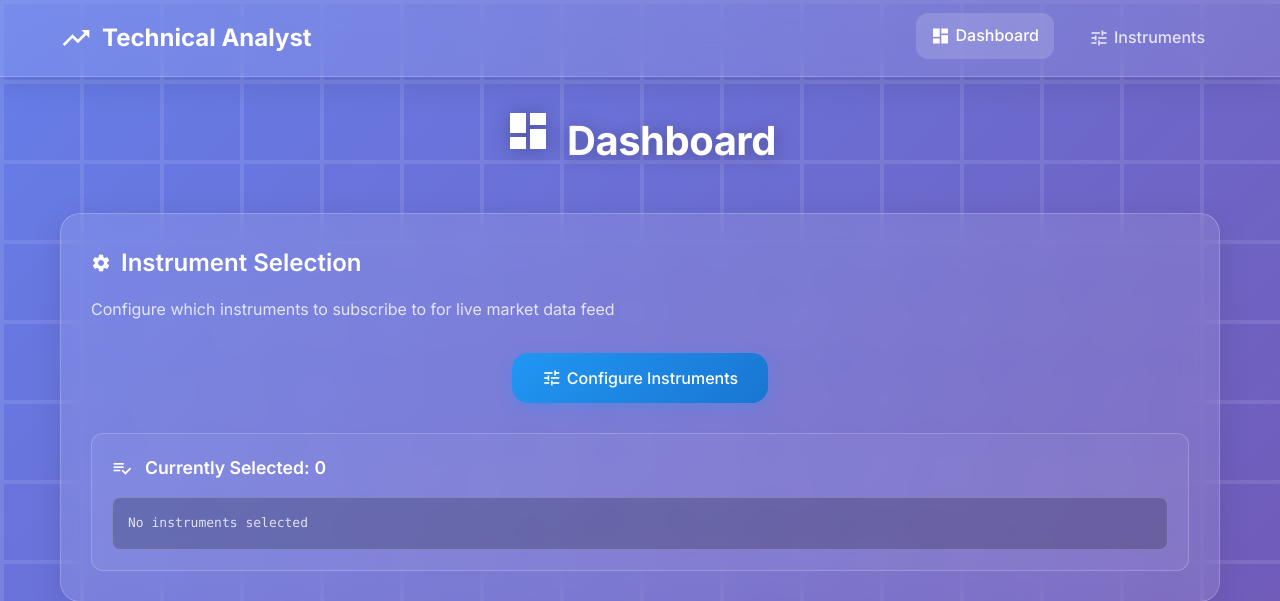
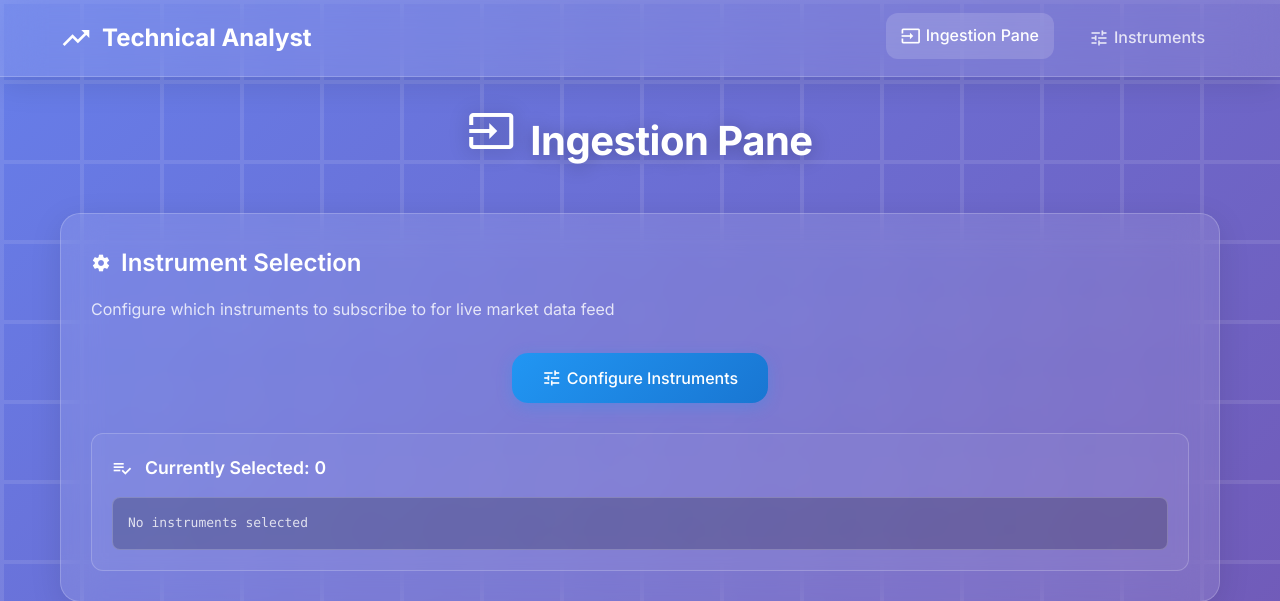
Before and after one commit to uditk2/technicalanalyst, a FastAPI app: page / in a window 1280 px wide. Shown: the top 601 px of the page. Run offline with FastAPI, Linux system fonts and the light colour scheme; data that the repository does not hold is empty; parts of the project's set-up code (start-up, migrations or seed data) failed here and were passed over.

Commit message:
corrected the naming for the ingestion pane

```diff
--- a/app/templates/base.html
+++ b/app/templates/base.html
@@ -25,8 +25,8 @@
             </div>
             <div class="nav-menu">
                 <a href="/" class="nav-link {% if request.url.path == '/' %}active{% endif %}">
-                    <span class="material-icons">dashboard</span>
-                    Dashboard
+                    <span class="material-icons">input</span>
+                    Ingestion Pane
                 </a>
                 <a href="/instruments" class="nav-link {% if request.url.path == '/instruments' %}active{% endif %}">
                     <span class="material-icons">tune</span>
--- a/app/templates/index.html
+++ b/app/templates/index.html
@@ -1,10 +1,10 @@
 {% extends "base.html" %}
 
-{% block title %}Dashboard - Technical Analyst{% endblock %}
+{% block title %}Ingestion Pane - Technical Analyst{% endblock %}
 
 {% block extra_css %}
 <style>
-        /* Dashboard-specific styles */
+        /* Ingestion Pane-specific styles */
 
         .instrument-summary {
             background: var(--glass-dark);
@@ -54,7 +54,7 @@
 {% endblock %}
 
 {% block content %}
-    <h1><span class="material-icons" style="font-size: 3rem; margin-right: 15px;">dashboard</span>Dashboard</h1>
+    <h1><span class="material-icons" style="font-size: 3rem; margin-right: 15px;">input</span>Ingestion Pane</h1>
 
         <div class="section" id="instrument-section">
             <h2><span class="material-icons">settings</span>Instrument Selection</h2>
```
Also changed, not shown: CLAUDE.md (+1 -1 lines), README.md.
